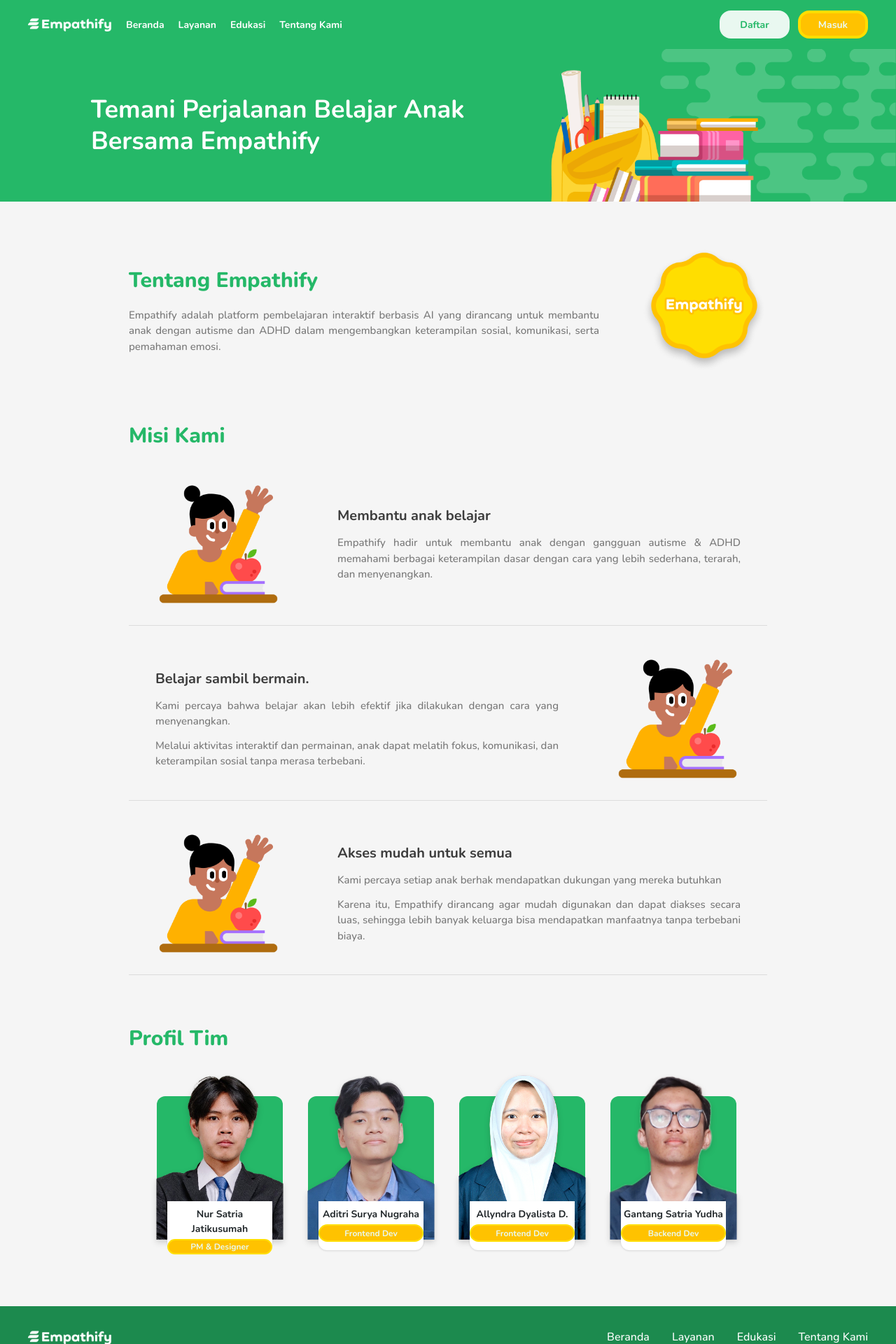
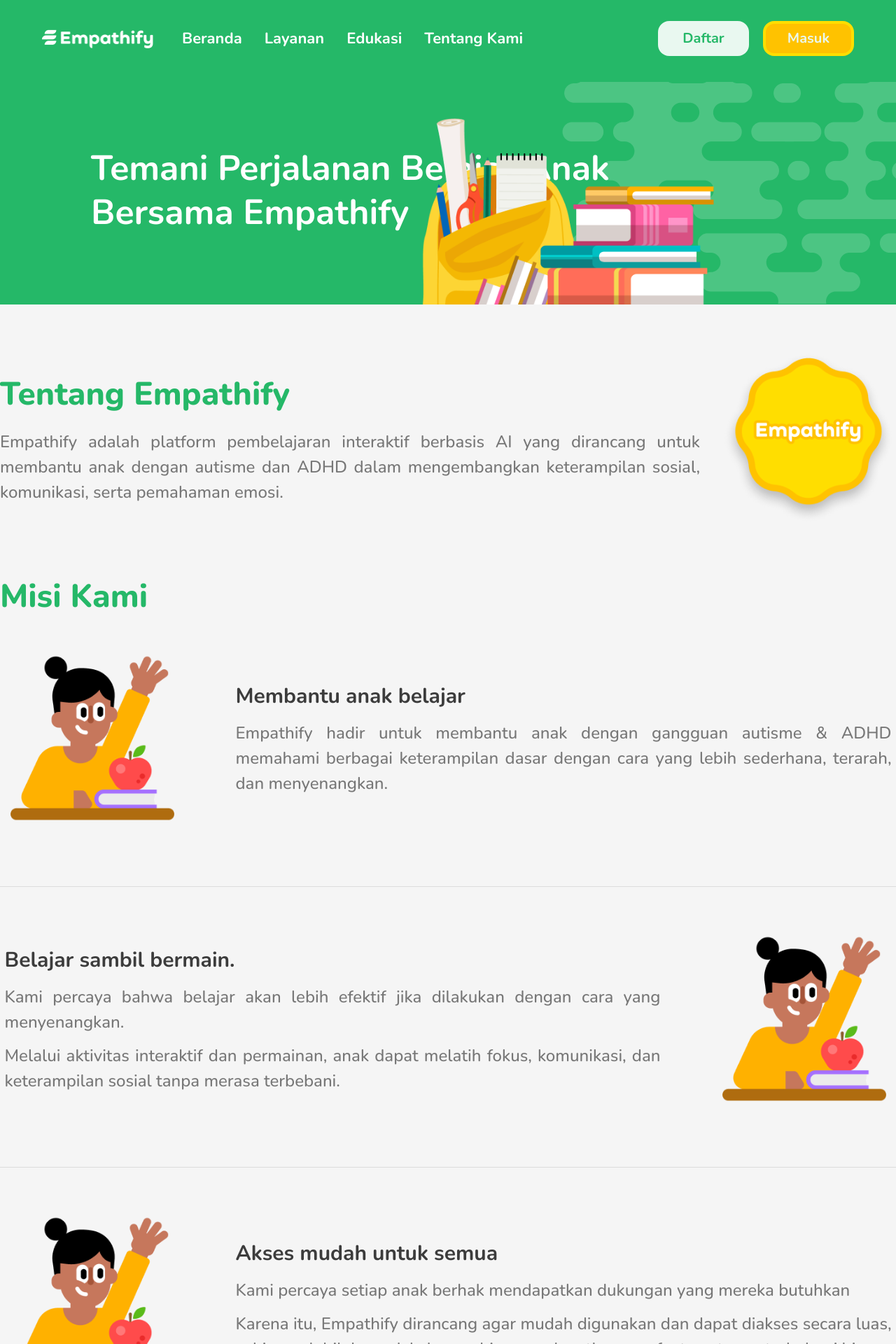
Before and after one commit to Empathify-FICPACT/Empathify-FE, a Next.js app: page /tentang in a window 1280 px wide. Shown: the top 1920 px of the page at 70% size. Built offline with nearby package versions, Linux system fonts and the light colour scheme.

Commit message:
revisi 23 maret

```diff
--- a/app/components/Card.tsx
+++ b/app/components/Card.tsx
@@ -2,13 +2,13 @@ import Image from "next/image";
 
 export default function TeamCard({ img = "", name = "", role = "" }) {
   return (
-    <div className="w-[180px] h-[300px] relative">
+    <div className="w-[260px] h-[445px] relative">
 
       {/* STACK WRAPPER */}
       <div className="absolute inset-0 flex flex-col items-center">
 
         {/* GREEN SECTION */}
-        <div className="w-full h-[150px] bg-[rgba(37,184,104,1)] rounded-t-xl" />
+        <div className="w-full h-[205px] bg-[rgba(63,192,123,1)] rounded-t-[20px]" />
 
         {/* WHITE SECTION */}
         <div className="w-full h-[50px] bg-white rounded-b-xl shadow flex flex-col items-center justify-end pb-4 text-center">
@@ -17,7 +17,7 @@ export default function TeamCard({ img = "", name = "", role = "" }) {
       </div>
 
       {/* IMAGE */}
-      <div className="absolute top-[-30px] left-1/2 -translate-x-1/2 w-[195px] h-[235px] z-10">
+      <div className="absolute top-[-80px] left-1/2 -translate-x-1/2 w-[260px] h-[385px] z-10">
         <Image
           src={img}
           alt={name}
@@ -27,11 +27,11 @@ export default function TeamCard({ img = "", name = "", role = "" }) {
       </div>
 
       {/* CONTAINER PUTIHHH */}
-      <div className="gap-1 absolute bottom-20 left-1/2 -translate-x-1/2 w-[183] h-[70px] bg-white rounded-b-xl shadow z-20 flex flex-col items-center pb-3 pt-2 text-center">
-        <h3 className="font-[Nunito] font-bold text-[14px] text-[rgba(33,39,42,1)]">
+      <div className="gap-1 absolute bottom-30 left-1/2 -translate-x-1/2 w-[262] h-[100px] bg-white rounded-b-[20px] shadow z-20 flex flex-col items-center pb-3 pt-2 text-center">
+        <h3 className="font-[Nunito] font-bold text-[22px] text-[rgba(33,39,42,1)]">
           {name}
         </h3>
-        <span className="w-[150px] h-[40px] flex items-center justify-center bg-[#FFC200] text-[#E9F8F0] text-[12px] font-bold rounded-[16px] border-[2px] border-[#FFDE00]">
+        <span className="w-[180px] h-[35px] flex items-center justify-center bg-[#FFC200] text-[#E9F8F0] text-[18px] font-bold rounded-[16px] border-[2px] border-[#FFDE00]">
           {role}
         </span>
       </div>
--- a/app/components/Footer.tsx
+++ b/app/components/Footer.tsx
@@ -6,18 +6,18 @@ export default function Footer() {
   return (
     <footer className="w-full bg-[#1C8A4E] text-white flex justify-center">
 
-      <div className="w-full max-w-[1920px] px-10 py-8">
+      <div className="w-full max-w-[1920px] px-20 py-15">
 
         {/* TOP */}
         <div className="flex items-center justify-between">
 
           {/* logo */}
           <div className="flex items-center gap-2">
-            <Image src="/logo.png" alt="logo" width={120} height={32} />
+            <Image src="/logo.png" alt="logo" width={160} height={72} />
           </div>
 
           {/* menu */}
-          <nav className="flex gap-8 text-[16px] font-medium">
+          <nav className="flex gap-8 text-[22px] font-medium">
             <a href="#">Beranda</a>
             <a href="#">Layanan</a>
             <a href="#">Edukasi</a>
@@ -26,18 +26,18 @@ export default function Footer() {
         </div>
 
         {/* ini garis tegngah itu */}
-        <div className="w-full h-[1px] bg-white/50 my-6"></div>
+        <div className="w-full h-[1px] bg-white/50 my-15"></div>
 
         {/* BOTTOM */}
-        <div className="flex items-center justify-between text-[14px]">
+        <div className="flex items-center justify-between text-[22px]">
 
           {/* copyright */}
-          <p className="text-[10px]">
+          <p className="text-[16px]">
               Copyright © 2026 Empathify Indonesia
           </p>
 
           {/* social mediaaa */}
-          <div className="flex gap-5 text-white text-12px">
+          <div className="flex gap-5 text-white text-18px">
              <FaYoutube />
              <FaFacebookF />
              <FaXTwitter />
--- a/app/components/Header.tsx
+++ b/app/components/Header.tsx
@@ -4,13 +4,13 @@ export default function Header() {
   return (
     <header className="w-full bg-[#25B868] flex justify-center">
 
-      <div className="w-full max-w-[1920px] min-h-[70px] flex items-center justify-between px-10">
+      <div className="w-full max-w-[1920px] min-h-[110px] flex items-center justify-between px-15">
 
         {/* KIRI: pokoknya yg logo ama menu ntuh*/}
-        <div className="flex items-center gap-5">
-          <Image src="/logo.png" alt="Logo" width={120} height={32} />
+        <div className="flex items-center gap-10">
+          <Image src="/logo.png" alt="Logo" width={160} height={72} />
 
-          <nav className="flex gap-5 text-white text-[14px] font-bold">
+          <nav className="flex gap-8 text-white text-[22px] font-bold">
             <a href="#">Beranda</a>
             <a href="#">Layanan</a>
             <a href="#">Edukasi</a>
@@ -19,12 +19,12 @@ export default function Header() {
         </div>
 
         {/* KANAN: ini bgian login2an */}
-        <div className="flex gap-3">
-          <button className="w-[100px] h-[40px] bg-[#E9F8F0] text-[#25B868] text-[14px] font-bold px-5 py-2 rounded-[16px]">
+        <div className="flex gap-5">
+          <button className="w-[130px] h-[50px] bg-[#E9F8F0] text-[#25B868] text-[20px] font-bold px-5 py-2 rounded-[16px]">
             Daftar
           </button>
 
-          <button className="w-[100px] h-[40px] flex items-center justify-center bg-[#FFC200] text-[#E9F8F0] text-[14px] font-bold px-5 py-2 rounded-[16px] border-[4px] border-[#FFDE00]">
+          <button className="w-[130px] h-[50px] flex items-center justify-center bg-[#FFC200] text-[#E9F8F0] text-[20px] font-bold px-5 py-2 rounded-[16px] border-[4px] border-[#FFDE00]">
             Masuk
           </button>
         </div>
--- a/app/tentang/page.tsx
+++ b/app/tentang/page.tsx
@@ -6,20 +6,20 @@ export default function TentangPage() {
     <div className="bg-[rgba(245,245,245,1)]">
 
       {/* HERO */}
-      <section className="bg-[#25B868] px-[30px] py-16 flex items-center justify-between relative overflow-hidden">
+      <section className="bg-[#25B868] px-[30px] py-25 flex items-center justify-between relative overflow-hidden">
 
         {/* TEXT */}
-        <div className="max-w-xl ml-25">
-          <h1 className="text-4xl font-bold leading-tight text-[rgba(255,255,255,1)] font-[Nunito]">
+        <div className="max-w-[804px] ml-25">
+          <h1 className="text-[50px] font-bold leading-tight text-[rgba(255,255,255,1)] font-[Nunito]">
             Temani Perjalanan Belajar Anak Bersama Empathify
           </h1>
         </div>
 
         {/* IMAGE */}
-        <div className="absolute right-[140px] bottom-[-45px] w-[400px] h-[290px]">
+        <div className="absolute right-[180px] bottom-[-60px] w-[563px] h-[403px]">
 
           {/* BACK IMAGE */}
-          <div className="absolute left-[150px] bottom-[10px] w-[390px] h-[290px] z-0">
+          <div className="absolute left-[190px] bottom-[-30px] w-[561px] h-[500px] z-0">
             <Image
               src="/animjudul2.png"
               alt="bg"
@@ -39,15 +39,15 @@ export default function TentangPage() {
       </section>
 
       {/* TENTANG */}
-      <section className="px-30 py-16 max-w-6xl mx-auto flex items-center justify-between gap-10">
+      <section className="px-0 py-16 max-w-[1400px] mx-auto flex items-center justify-between">
 
         {/* TEXT */}
-        <div className="max-w-2xl">
-          <h2 className="text-[30px] font-extrabold text-[rgba(37,184,104,1)] font-[Nunito] mb-4">
+        <div className="max-w-[1000px]">
+          <h2 className="text-[46px] font-extrabold text-[rgba(37,184,104,1)] font-[Nunito] mb-4">
             Tentang Empathify
           </h2>
 
-          <p className="text-[15px] font-medium text-[rgba(119,119,119,1)] font-[Nunito] text-justify">
+          <p className="text-[24px] font-medium text-[rgba(119,119,119,1)] font-[Nunito] text-justify">
             Empathify adalah platform pembelajaran interaktif berbasis AI
             yang dirancang untuk membantu anak dengan autisme dan ADHD
             dalam mengembangkan keterampilan sosial, komunikasi,
@@ -56,7 +56,7 @@ export default function TentangPage() {
         </div>
 
         {/* IMAGE */}
-        <div className="w-[180px] h-[180px] right-[10] relative">
+        <div className="w-[250px] h-[250px] right-[30] relative">
           <Image
             src="/anim2.png"
             alt="tentang"
@@ -68,59 +68,63 @@ export default function TentangPage() {
       </section>
 
       {/* MISI */}
-      <section className="px-30 py-1 max-w-6xl mx-auto">
+      <section className="px-0 py-1 max-w-[1400px] mx-auto">
 
         {/* TITLE */}
         <div className="space-y-10">
-          <h2 className="text-[30px] font-extrabold text-[rgba(37,184,104,1)] font-[Nunito] mb-10">
+          <h2 className="text-[46px] font-extrabold text-[rgba(37,184,104,1)] font-[Nunito] mb-10">
             Misi Kami
           </h2>
 
 
 
           {/* Item 1 */}
-          <div className="flex items-center justify-center gap-20 pb-6 border-b border-[rgba(220,220,220,1)]">
-            <Image src="/anim1.png" alt="anim" width={180} height={180} />
+          <div className="flex items-center justify-center gap-20 pb-6">
+            <Image src="/anim1.png" alt="anim" width={250} height={250} />
 
-            <div className="max-w-xl space-y-3">
-              <h3 className="text-[20px] font-[Nunito] text-[rgba(60,60,60,1)] font-bold">
+            <div className="max-w-[937px] space-y-3">
+              <h3 className="text-[30px] font-[Nunito] text-[rgba(60,60,60,1)] font-bold">
                 Membantu anak belajar
               </h3>
-              <p className="text-[15px] font-medium text-[rgba(119,119,119,1)] font-[Nunito] text-justify">
+              <p className="text-[24px] font-medium text-[rgba(119,119,119,1)] font-[Nunito] text-justify">
                 Empathify hadir untuk membantu anak dengan gangguan autisme & ADHD memahami berbagai keterampilan dasar dengan cara yang lebih sederhana, terarah, dan menyenangkan.
               </p>
             </div>
           </div>
 
+          <div className="w-full h-[1px] bg-[rgba(220,220,220,1)] my-15"></div>
+
           {/* Item 2 */}
-          <div className="flex items-center justify-center flex-row-reverse gap-20 pb-6 border-b border-[rgba(220,220,220,1)]">
-            <Image src="/anim1.png" alt="anim" width={180} height={180} />
+          <div className="flex items-center justify-center flex-row-reverse gap-20 pb-6">
+            <Image src="/anim1.png" alt="anim" width={250} height={250} />
 
-            <div className="max-w-xl space-y-3">
-              <h3 className="text-[20px] font-[Nunito] text-[rgba(60,60,60,1)] font-bold">
+            <div className="max-w-[937px] space-y-3">
+              <h3 className="text-[30px] font-[Nunito] text-[rgba(60,60,60,1)] font-bold">
                 Belajar sambil bermain.
               </h3>
-              <p className="text-[15px] font-medium text-[rgba(119,119,119,1)] font-[Nunito] text-justify">
+              <p className="text-[24px] font-medium text-[rgba(119,119,119,1)] font-[Nunito] text-justify">
                 Kami percaya bahwa belajar akan lebih efektif jika dilakukan dengan cara yang menyenangkan.
               </p>
-              <p className="text-[15px] font-medium text-[rgba(119,119,119,1)] font-[Nunito] text-justify">
+              <p className="text-[24px] font-medium text-[rgba(119,119,119,1)] font-[Nunito] text-justify">
                 Melalui aktivitas interaktif dan permainan, anak dapat melatih fokus, komunikasi, dan keterampilan sosial tanpa merasa terbebani.
               </p>
             </div>
           </div>
 
+          <div className="w-full h-[1px] bg-[rgba(220,220,220,1)] my-15"></div>
+
           {/* Item 3 */}
-          <div className="flex items-center justify-center gap-20 pb-6 border-b border-[rgba(220,220,220,1)]">
-            <Image src="/anim1.png" alt="anim" width={180} height={180} />
+          <div className="flex items-center justify-center gap-20 pb-6">
+            <Image src="/anim1.png" alt="anim" width={250} height={250} />
 
-            <div className="max-w-xl space-y-3">
-              <h3 className="text-[20px] font-[Nunito] text-[rgba(60,60,60,1)] font-bold">
+            <div className="max-w-[937px] space-y-3">
+              <h3 className="text-[30px] font-[Nunito] text-[rgba(60,60,60,1)] font-bold">
                 Akses mudah untuk semua
               </h3>
-              <p className="text-[15px] font-medium text-[rgba(119,119,119,1)] font-[Nunito] text-justify">
+              <p className="text-[24px] font-medium text-[rgba(119,119,119,1)] font-[Nunito] text-justify">
                 Kami percaya setiap anak berhak mendapatkan dukungan yang mereka butuhkan
               </p>
-              <p className="text-[15px] font-medium text-[rgba(119,119,119,1)] font-[Nunito] text-justify">
+              <p className="text-[24px] font-medium text-[rgba(119,119,119,1)] font-[Nunito] text-justify">
                 Karena itu, Empathify dirancang agar mudah digunakan dan dapat diakses secara luas, sehingga lebih banyak keluarga bisa mendapatkan manfaatnya tanpa terbebani biaya.
               </p>
             </div>
@@ -131,16 +135,16 @@ export default function TentangPage() {
       </section>
 
       {/* TEAM */}
-      <section className="px-[120px] py-0 mt-16 max-w-6xl mx-auto">
+      <section className="px-0 py-0 mt-16 max-w-[1400px] mx-auto">
 
         {/* TITLE */}
         <div className="space-y-15">
-          <h2 className="text-[30px] font-extrabold text-[rgba(37,184,104,1)] font-[Nunito]">
+          <h2 className="text-[46px] font-extrabold text-[rgba(37,184,104,1)] font-[Nunito]">
             Profil Tim
           </h2>
 
           {/* KARTU */}
-          <div className="grid grid-cols-4 gap-8 px-10">
+          <div className="grid grid-cols-4 gap-5 px-30">
             {[
               { img: "/kakkino.png", name: "Nur Satria Jatikusumah", role: "PM & Designer" },
               { img: "/kakadit.png", name: "Aditri Surya Nugraha", role: "Frontend Dev" },
```
